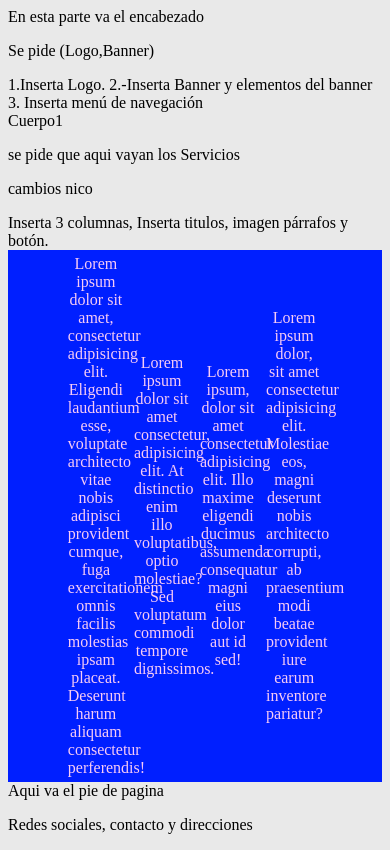
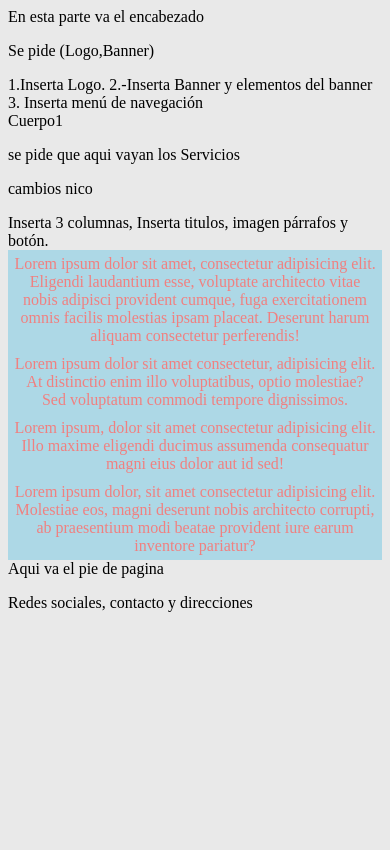
Before and after one commit to DanielQnav/portafolio, a plain HTML site: page index.html in a window 390 px wide. Drawn offline with Linux system fonts and the light colour scheme.

Commit message:
inserto media queries en css

```diff
--- a/estilos.css
+++ b/estilos.css
@@ -11,6 +11,7 @@ body{
     justify-content: center;
 
 
+
 }
 .elemento{
     color: #f7cbf5;
@@ -21,3 +22,12 @@ body{
     text-align: center;
     align-self: center;
 }
+@media only screen and (max-width: 600px) {
+    .elemento, .proyecto{
+    height: auto;
+    width: auto;
+    background-color: lightblue;
+    color:lightcoral;
+    }
+
+  }
```
